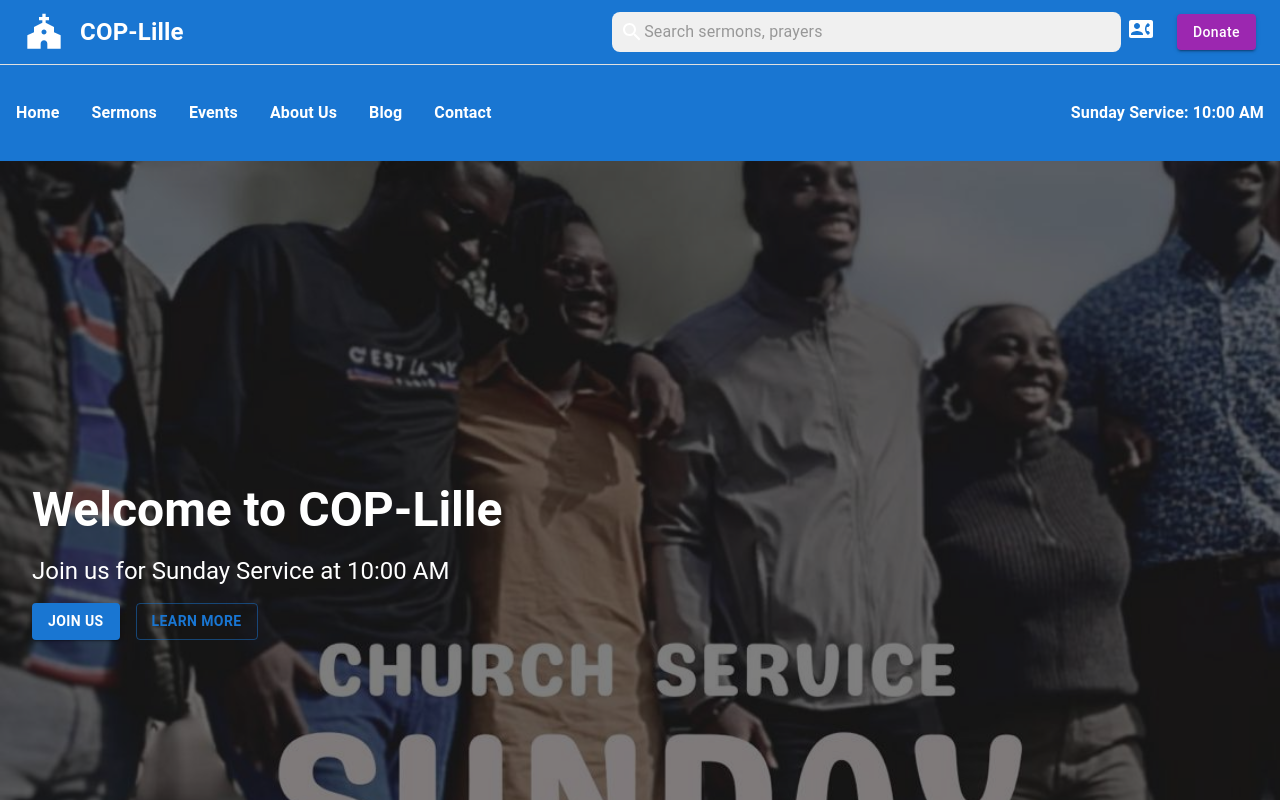
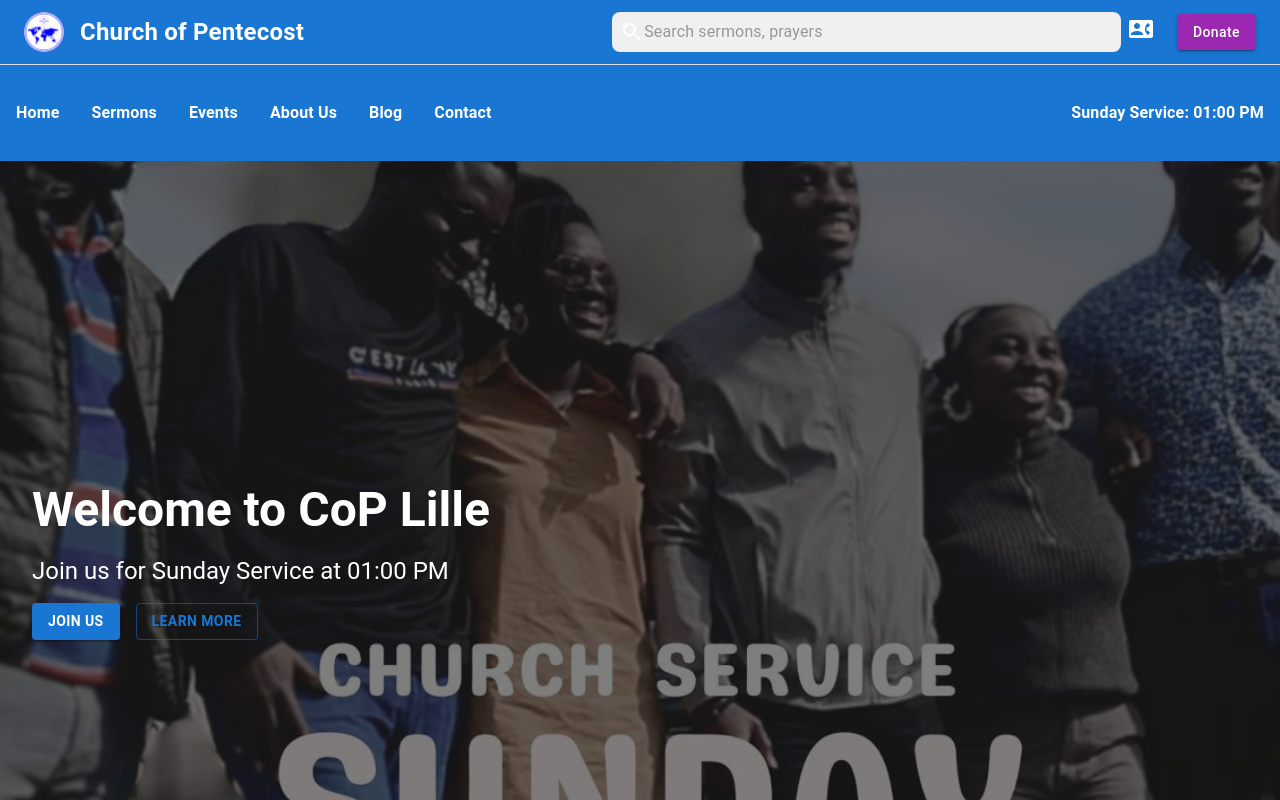
Before and after one commit to kaniobed28/cop-lille, a React (Create React App) app: page / in a window 1280 px wide. Shown: the top 800 px of the page. Built offline with nearby package versions, Linux system fonts and the light colour scheme.

Commit message:
appbar replaced

```diff
--- a/src/events/components/Events.js
+++ b/src/events/components/Events.js
@@ -8,7 +8,7 @@ const Events = () => {
     {
       name: 'Sunday Worship Service',
       date: 'October 27, 2024',
-      time: '10:00 AM',
+      time: '01:00 PM',
       location: 'Main Church Hall',
       description: 'Join us for a powerful time of worship, prayer, and the Word of God.',
     },
--- a/src/global_components/Header.js
+++ b/src/global_components/Header.js
@@ -1,7 +1,6 @@
 import React from 'react';
 import { AppBar, Toolbar, IconButton, Box, InputBase, Typography, Button } from '@mui/material';
 import { Link } from 'react-router-dom';
-import ChurchIcon from '@mui/icons-material/Church';
 import ContactPhoneIcon from '@mui/icons-material/ContactPhone';
 import SearchIcon from '@mui/icons-material/Search';
 import { motion } from 'framer-motion';
@@ -32,9 +31,13 @@ const Header = () => {
           >
             {/* Logo and Church Name */}
             <Box sx={{ display: 'flex', alignItems: 'center', flexGrow: 1 }}>
-              <ChurchIcon sx={{ fontSize: 40, marginRight: '16px' }} />
+              <img
+                src="images/logo-cop.gif" // Insert your image URL here
+                alt="CoP Logo"
+                style={{ width: 40, height: 40, marginRight: '16px' }} // Adjust image size as needed
+              />
               <Typography variant="h6" sx={{ fontWeight: 'bold', fontSize: { xs: '1.2rem', sm: '1.5rem' } }}>
-                COP-Lille
+              Church of Pentecost
               </Typography>
             </Box>
 
@@ -124,7 +127,7 @@ const Header = () => {
                 variant="body1"
                 sx={{ fontWeight: 'bold', color: 'white', fontSize: { xs: '0.875rem', sm: '1rem' } }}
               >
-                Sunday Service: 10:00 AM
+                Sunday Service: 01:00 PM
               </Typography>
             </Box>
           </Toolbar>
--- a/src/home/components/HomeBanner.js
+++ b/src/home/components/HomeBanner.js
@@ -50,7 +50,7 @@ function HomeBanner() {
             fontWeight: 'bold',
           }}
         >
-          Welcome to COP-Lille
+          Welcome to CoP Lille
         </Typography>
 
         {/* Subheading: Invitation or Service Info */}
@@ -62,7 +62,7 @@ function HomeBanner() {
             marginBottom: 2,
           }}
         >
-          Join us for Sunday Service at 10:00 AM
+          Join us for Sunday Service at 01:00 PM
         </Typography>
 
         {/* Action Buttons */}
```
